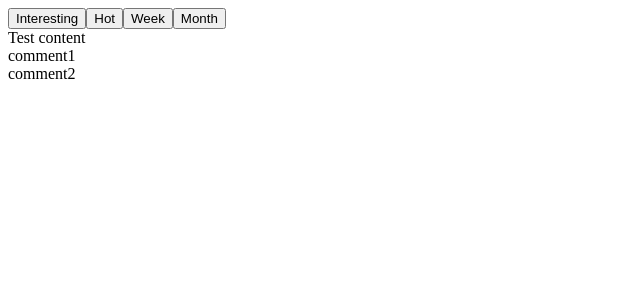
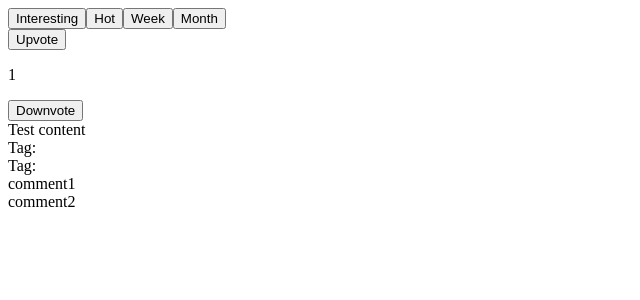
Before and after one commit to Chaseforyourlife/HackDay2023, a React (Vite) app in the folder gui/: page /Home in a window 1280 px wide. Shown: the top 300 px of the page, without its empty margins (0-640 px from the left). Built offline with nearby package versions, Linux system fonts and the light colour scheme; the HTML template or start-up script is replaced by a standard one.

Commit message:
ui stuff

```diff
--- a/gui/src/components/Common/QuestionStats/QuestionStats.jsx
+++ b/gui/src/components/Common/QuestionStats/QuestionStats.jsx
@@ -1,9 +1,10 @@
 import React from 'react';
+import TimeStamp from "../TimeStamp/TimeStamp"
 
 const QuestionStats = () => {
     return (
         <div>
-
+            <TimeStamp />
         </div>
     );
 }
--- a/gui/src/components/Common/Tag/Tag.jsx
+++ b/gui/src/components/Common/Tag/Tag.jsx
@@ -1,8 +1,8 @@
 import React from 'react'
 import './Tag.css'
 
-export default function Tag() {
+export default function Tag(tagInfo) {
   return (
-    <div>Tag</div>
+    <div>Tag: {tagInfo.name}</div>
   )
 }
--- a/gui/src/components/Common/TagList/TagList.jsx
+++ b/gui/src/components/Common/TagList/TagList.jsx
@@ -1,12 +1,11 @@
 import React from 'react';
 import './TagList.css'
+import Tag from '../Tag/Tag';
 
-const TagList = () => {
-    return (
-        <div>
-
-        </div>
-    );
+const TagList = ({tags}) => {
+    return (tags.map((tag) =>
+        <Tag tagInfo={tag}/>
+    ));
 }
 
 export default TagList;
--- a/gui/src/components/Common/TimeStamp/TimeStamp.jsx
+++ b/gui/src/components/Common/TimeStamp/TimeStamp.jsx
@@ -2,7 +2,10 @@ import React from 'react'
 import './TimeStamp.css'
 
 export default function TimeStamp() {
+  const currentTime = new Date().toLocaleDateString;
   return (
-    <div>TimeStamp</div>
+    <div>
+      <text>{currentTime}</text>
+    </div>
   )
 }
--- a/gui/src/components/Common/Votes/Votes.jsx
+++ b/gui/src/components/Common/Votes/Votes.jsx
@@ -1,8 +1,28 @@
-import React from 'react'
+import { React, useState } from 'react'
 import './Votes.css'
 
-export default function Votes() {
+export default function Votes({votes}) {
+
+  const [voteState, setVotes] = useState(votes)
+  const difference = voteState.upvotes - voteState.downvotes;
+
+  function handleUpvote() {
+    setVotes((prev) => ({...prev, upvotes: prev.upvotes + 1}));
+  }
+
+  function handleDownvote() {
+    setVotes((prev)=> ({...prev, downvotes: prev.downvotes + 1}));
+  }
+
   return (
-    <div>Votes</div>
+    <div>
+      <button
+      onClick={handleUpvote}
+      >Upvote</button>
+      <p>{difference}</p>
+      <button
+      onClick={handleDownvote}
+      >Downvote</button>
+    </div>
   )
 }
--- a/gui/src/components/Question/Question.jsx
+++ b/gui/src/components/Question/Question.jsx
@@ -10,7 +10,7 @@ import './Question.css';
 export default function Question({payload}) {
   return (
     <div>
-      {/* <Votes votes={payload.votes}/> */}
+      <Votes votes={payload.votes}/>
 
       {/* <QuestionStats time={payload.timeStamp}/> */}
 
@@ -18,7 +18,7 @@ export default function Question({payload}) {
 
       <Content text={payload.content}/>
 
-      {/* <TagList tags={payload.tagList}/> */}
+      <TagList tags={payload.tagList}/>
 
       <CommentList comments={payload.comments}/>
     </div>
--- a/gui/src/components/SortQuestionsBar/SortQuestionsBar.jsx
+++ b/gui/src/components/SortQuestionsBar/SortQuestionsBar.jsx
@@ -3,6 +3,7 @@ import './SortQuestionsBar'
 
 function handleSortClick(sortType) {
     // call helper with based on sort type
+
 }
 
 export default function SortQuestionsBar() {
--- a/gui/src/pages/Post/Post.jsx
+++ b/gui/src/pages/Post/Post.jsx
@@ -7,8 +7,12 @@ export default function Post() {
     title: "Test Title",
     content: "Test content",
     tagList: [
-      "tag1",
-      "tag2"
+      {
+        name: "tag1 name"
+      },
+      {
+        name: "tag2 name"
+      }
     ],
     userInfo: {
       username: "jack",
```
Also changed, not shown: gui/src/components/QuestionList/QuestionList.jsx (+9 -0 lines).
